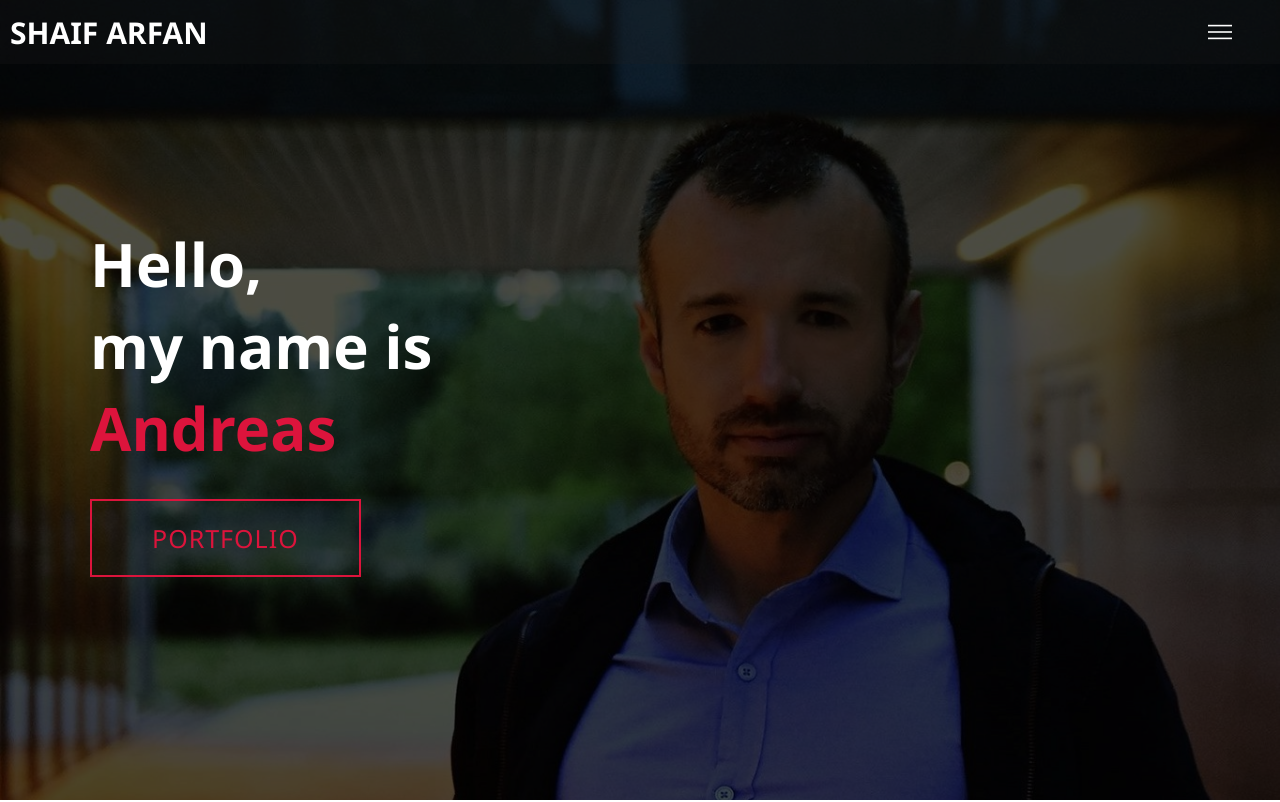
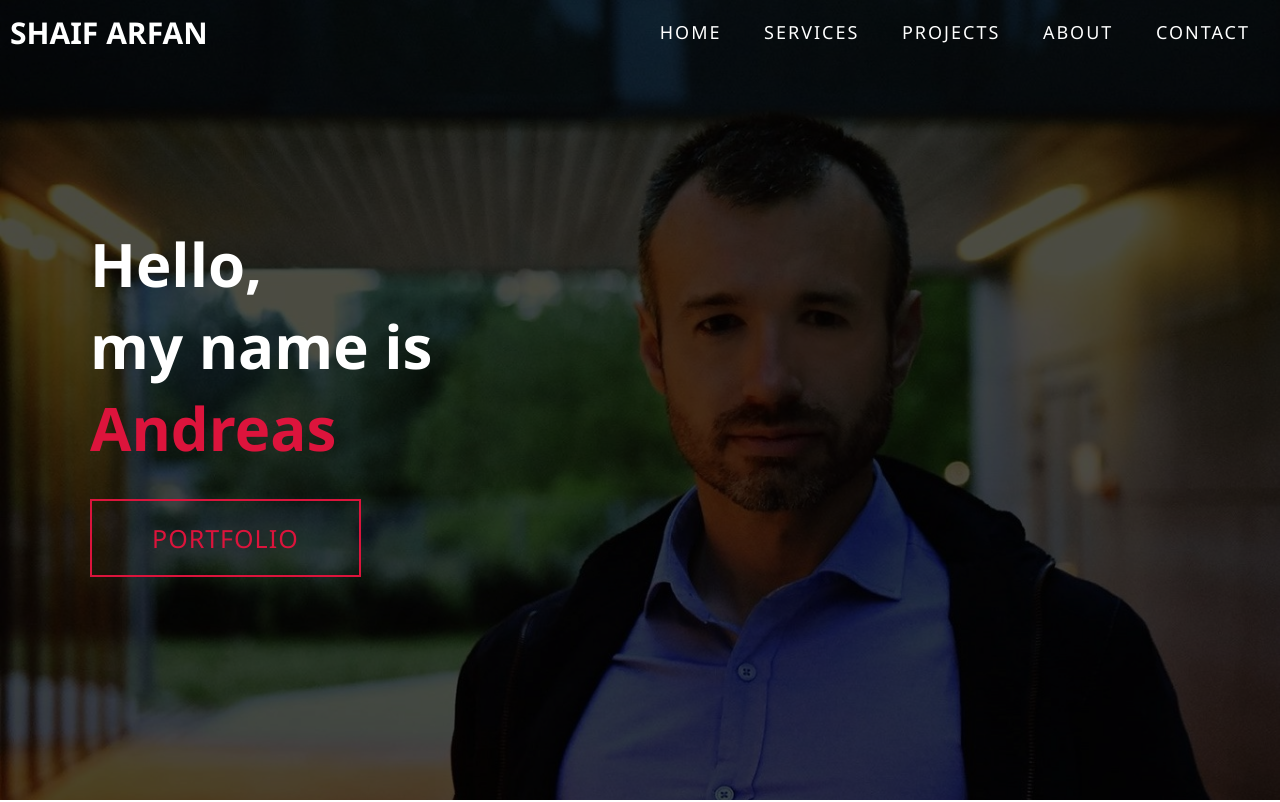
Before and after one commit to MladenLm/andreas-website, a plain HTML site: page index.html in a window 1280 px wide. Shown: the top 802 px of the page. Drawn offline with Linux system fonts and the light colour scheme.

Commit message:
finished projets

```diff
--- a/script.js
+++ b/script.js
@@ -1,8 +1,26 @@
 const hamburger = document.querySelector('.header .nav-bar .nav-list .hamburger');
 const mobile_menu = document.querySelector('.header .nav-bar .nav-list ul');
+const menuItem = document.querySelectorAll('.header .nav-bar .nav-list ul a');
 const header = document.querySelector('.header.container')
 
 hamburger.addEventListener('click', () => {
     hamburger.classList.toggle('active')
     mobile_menu.classList.toggle('active')
 })
+
+document.addEventListener('scroll', () => {
+    let scroll_position = window.scrollY;
+
+    if (scroll_position > 250) {
+        header.style.backgroundColor = '#29323c'
+    } else {
+        header.style.backgroundColor = 'transparent'
+    }
+})
+
+menuItem.forEach(item => {
+    item.addEventListener('click', () => {
+        hamburger.classList.toggle('active');
+        mobile_menu.classList.toggle('active');
+    })
+})
--- a/style.css
+++ b/style.css
@@ -90,6 +90,7 @@ p {
 #header .header {
     min-height: 8vh;
     background-color: rgba(31, 30, 30, 0.24);
+    transition: .3s ease background-color;
 }
 
 #header .nav-bar {
@@ -151,6 +152,10 @@ p {
 #header .nav-list li:hover a::after{
     transform: translate(-50%, -50%) scale(1);
     letter-spacing: initial;
+}
+
+#header .nav-list ul li:hover a {
+    color: crimson;
 }
 
 #header .hamburger {
@@ -754,5 +759,33 @@ p {
 }
 
 @media only screen and (min-width: 1200px) {
+    #header .hamburger {
+        display: none;
+    }
+
+    #header .nav-list ul {
+        position: initial;
+        display: block;
+        height: auto;
+        width: fit-content;
+        background-color: transparent;
+    }
+
+    #header .nav-list ul li {
+        display: inline-block;
+    }
+
+    #header .nav-list ul li a{
+        font-size: 1.8rem;
+    }
+
+    #header .nav-list ul a:after {
+        display: none;
+    }
+
+    #services .service-bottom .service-item {
+        flex-basis: 22%;
+        margin: 1.5%;
+    }
 
 }
```
